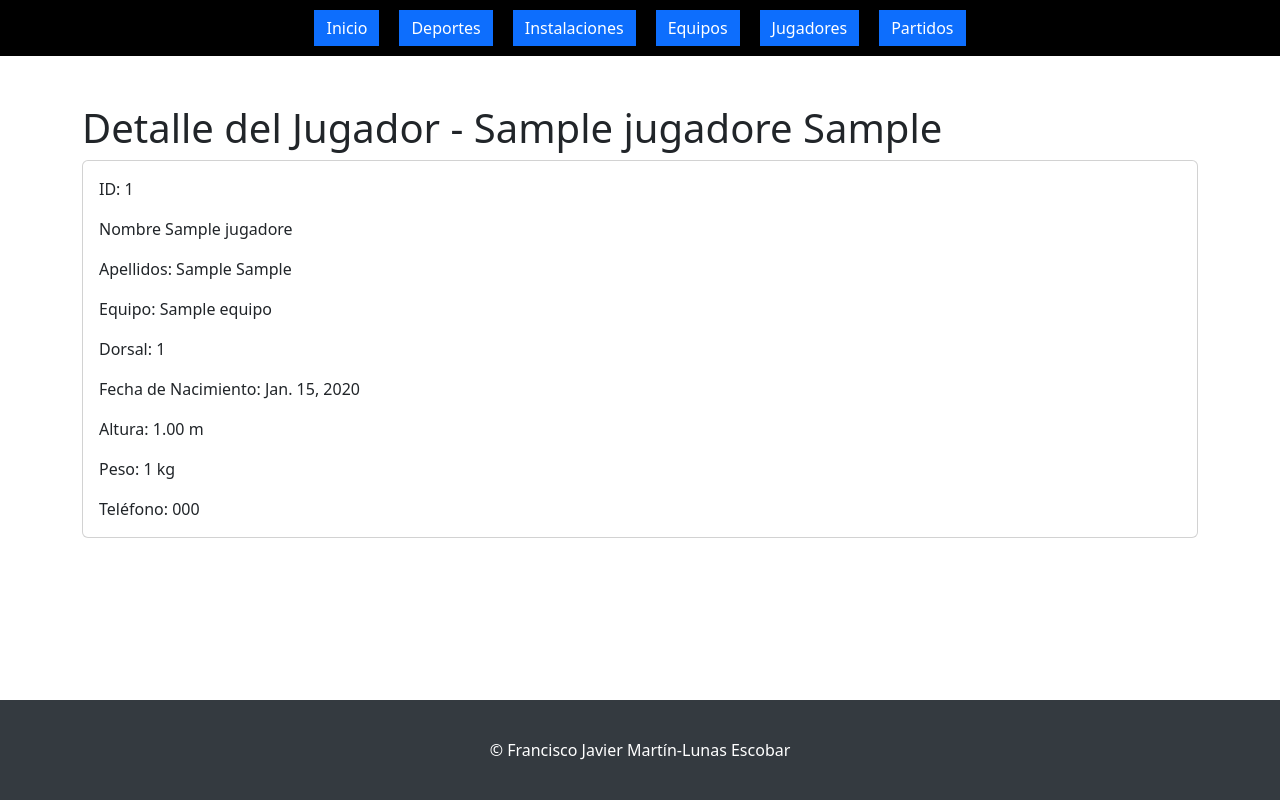
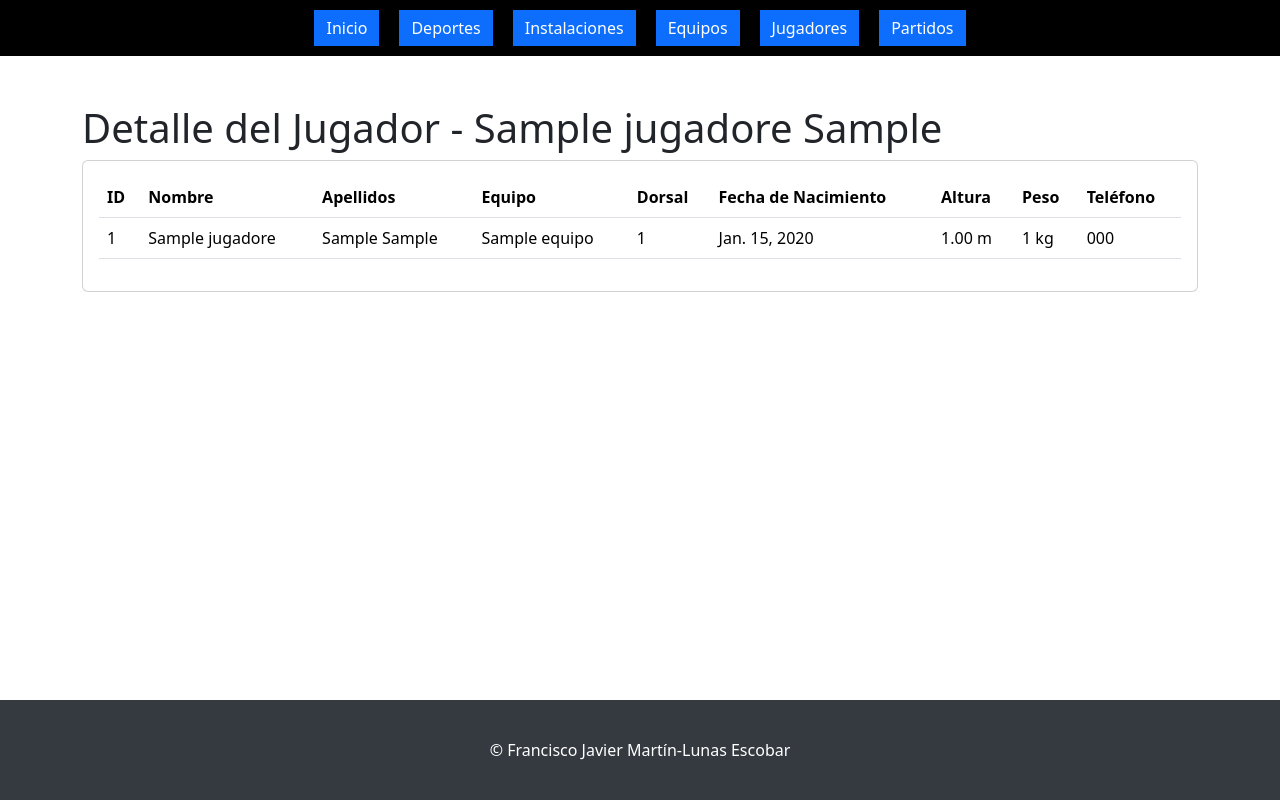
Before and after one commit to xavivi8/Torremolinos-Sport, a Django app: page /jugadores/1/ in a window 1280 px wide. Run offline with Django 5.2, Linux system fonts and the light colour scheme; tables that the repository leaves empty hold one stand-in row (values such as "Sample post").

Commit message:
jugador_detail.html CHANGES

```diff
--- a/torre_crud/templates/jugador_detail.html
+++ b/torre_crud/templates/jugador_detail.html
@@ -13,15 +13,35 @@
     <h1>Detalle del Jugador - {{ elJugador.nombre }} {{ elJugador.apellido1 }}</h1>
     <div class="card">
         <div class="card-body">
-            <p class="card-text">ID: {{elJugador.id_jugador}}</p>
-            <p class="card-text">Nombre {{elJugador.nombre}}</p>
-            <p class="card-text">Apellidos: {{elJugador.apellido1}} {{elJugador.apellido2}}</p>
-            <p class="card-text">Equipo: {{ equipo }}</p>
-            <p class="card-text">Dorsal: {{elJugador.dorsal}}</p>
-            <p class="card-text">Fecha de Nacimiento: {{ elJugador.fecha_nacimiento }}</p>
-            <p class="card-text">Altura: {{ elJugador.altura }} m</p>
-            <p class="card-text">Peso: {{ elJugador.peso }} kg</p>
-            <p class="card-text">Teléfono: {{ elJugador.telefono }}</p>
+            <table class="table">
+                <thead>
+                    <tr>
+                        <th>ID</th>
+                        <th>Nombre</th>
+                        <th>Apellidos</th>
+                        <th>Equipo</th>
+                        <th>Dorsal</th>
+                        <th>Fecha de Nacimiento</th>
+                        <th>Altura</th>
+                        <th>Peso</th>
+                        <th>Teléfono</th>
+                    </tr>
+                </thead>
+                <tbody>
+                    <tr>
+
+                        <td>{{ elJugador.id_jugador }}</td>
+                        <td>{{ elJugador.nombre }}</td>
+                        <td>{{ elJugador.apellido1 }} {{ elJugador.apellido2 }}</td>
+                        <td>{{ equipo }}</td>
+                        <td>{{ elJugador.dorsal }}</td>
+                        <td>{{ elJugador.fecha_nacimiento }}</td>
+                        <td>{{ elJugador.altura }} m</td>
+                        <td>{{ elJugador.peso }} kg</td>
+                        <td>{{ elJugador.telefono }}</td>
+                    </tr>
+                </tbody>
+            </table>
         </div>
     </div>
 </div>
```
